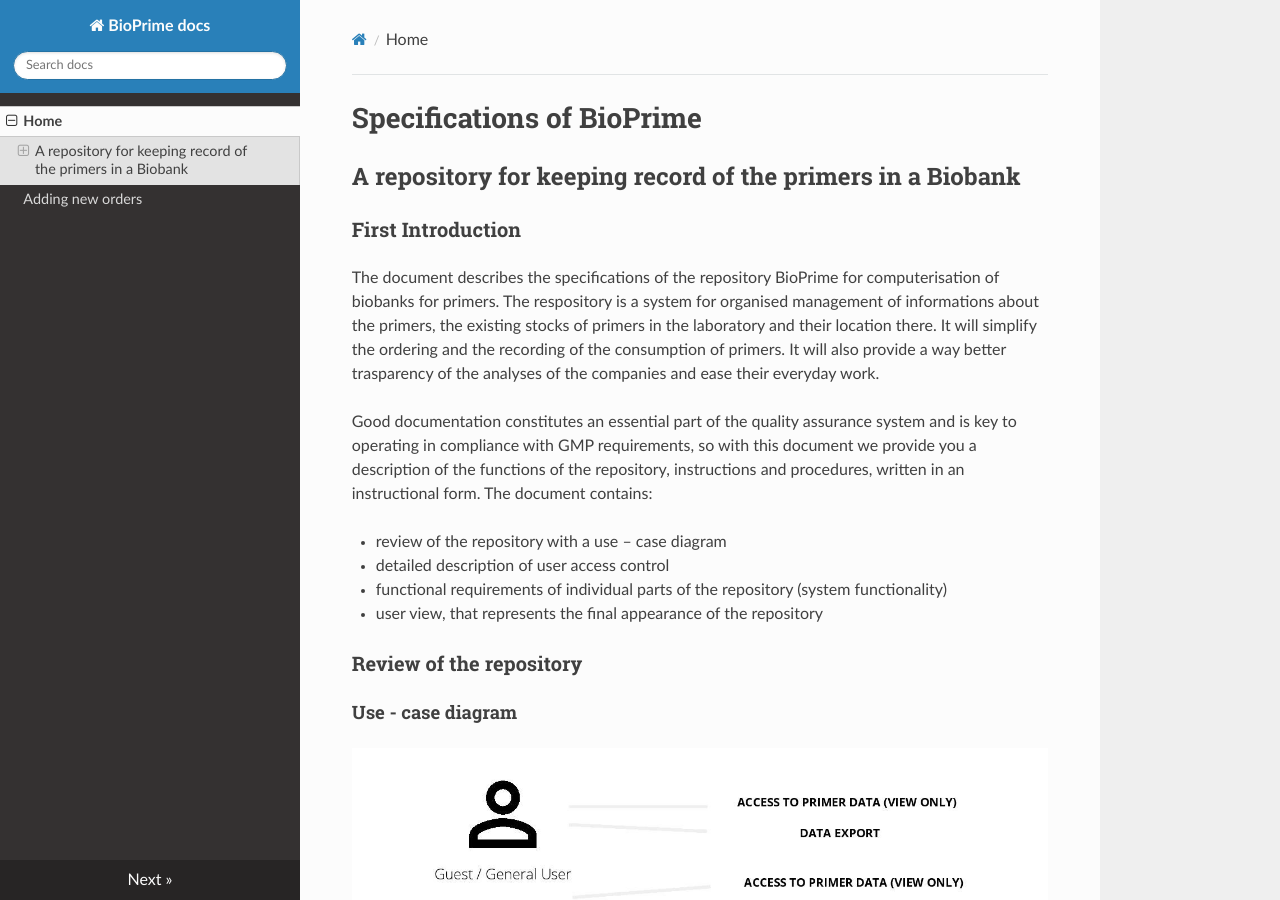
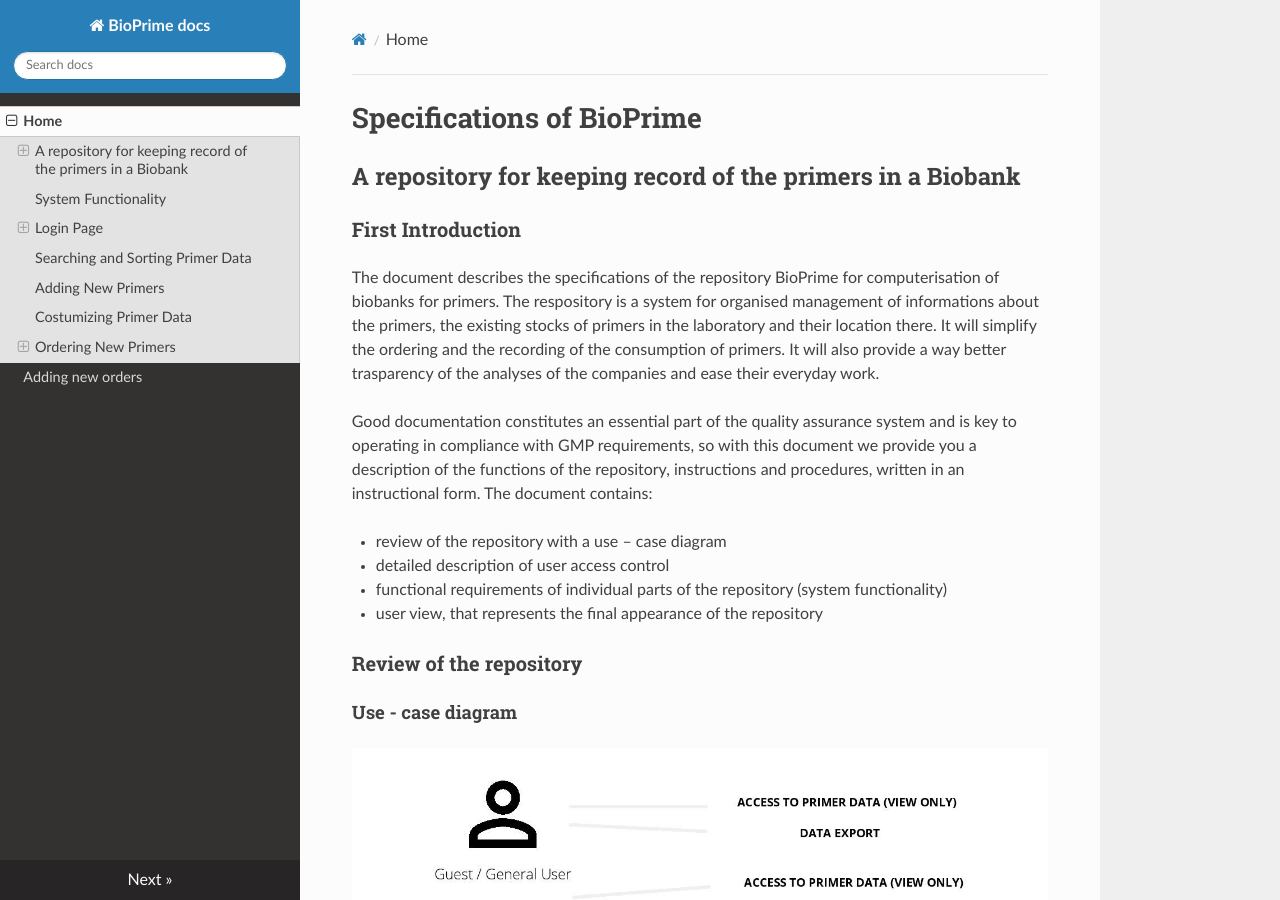
Before and after one commit to Bio-Prime/documentation, an MkDocs documentation site: the page built from docs/index.md, in a window 1280 px wide and 900 px high. Built offline with MkDocs 1.6.1, drawn with Linux system fonts in a browser that asks for light colours; nearby versions of some CDN libraries.

Commit message:
razdelila podnaslove

```diff
--- a/docs/index.md
+++ b/docs/index.md
@@ -50,7 +50,7 @@ A Researcher / Lab Staff will have access to primer data (view only) and history
 
 The Administrator will have access to primer data (view only) and history view. They will be able to import and also export data, to add or remove primers, modify primer data, volume and state (formulation) and order new primers / reorder primers. They will see the users overview and be able to add or remove users, modify  access level of users and modify their roles.
 
-### System Functionality
+## System Functionality
 
 We divided the system functionality into specific sections:
 
@@ -62,7 +62,7 @@ We divided the system functionality into specific sections:
 * Ordering New Primers
 * Analysis
 
-### Login Page
+## Login Page
 
 When you access the BioPrime website, it first takes you to the login options. All repository users need to log in before viewing or costumizing data.
 
@@ -90,7 +90,7 @@ Only the desired amount of primer data is shown, which can be by checking off bo
 
 Details of each primer can be viewed by clicking the box on the left of each primer then choosing "Open Data" on the top right. This way primers can also be modified or deleted, if your assigned role allows you that option.
 
-### Searching and Sorting Primer Data
+## Searching and Sorting Primer Data
 
 Search options include normal and advanced search options.
 When using normal search, the user can search solely by the gene.
@@ -105,7 +105,7 @@ Advanced search can be done by clicking on the "Filter Table" button on the top
 
 Primers can be sorted based on certain traits by clicking on the "View columns" button on the top right and checking off the boxes with desired traits, then clicking the name of the trait on top of each column to sort based on ascending order and double clicking for descending order.
 
-### Adding New Primers
+## Adding New Primers
 
 New primers are added with a click on the "Add" button on the top right. The system offers you to add one or two primers at the same time. If you simply want to upload a document you can click on the "CSV" option and upload your file on to the database.
 
@@ -164,9 +164,9 @@ When adding a TaqProbe, extra options for putting in data open up:
 
 A document can also be added to the primer data, for example a sheet of information provided by the manufacturer.
 
-### Costumizing Primer Data
+## Costumizing Primer Data
 
-### Ordering New Primers
+## Ordering New Primers
 
 If less than 10 µL of primer are available a new order should be made immediately.
 
```
